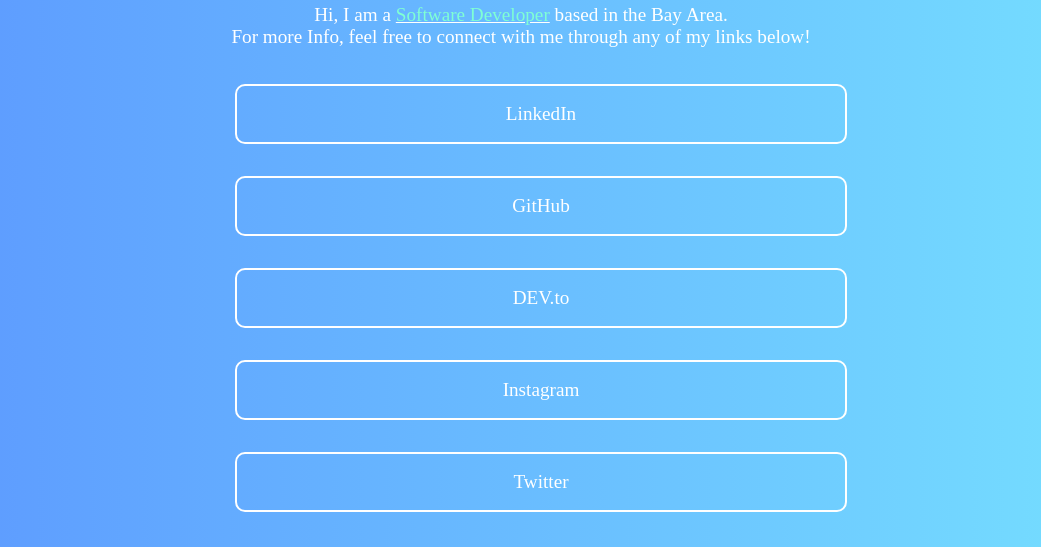
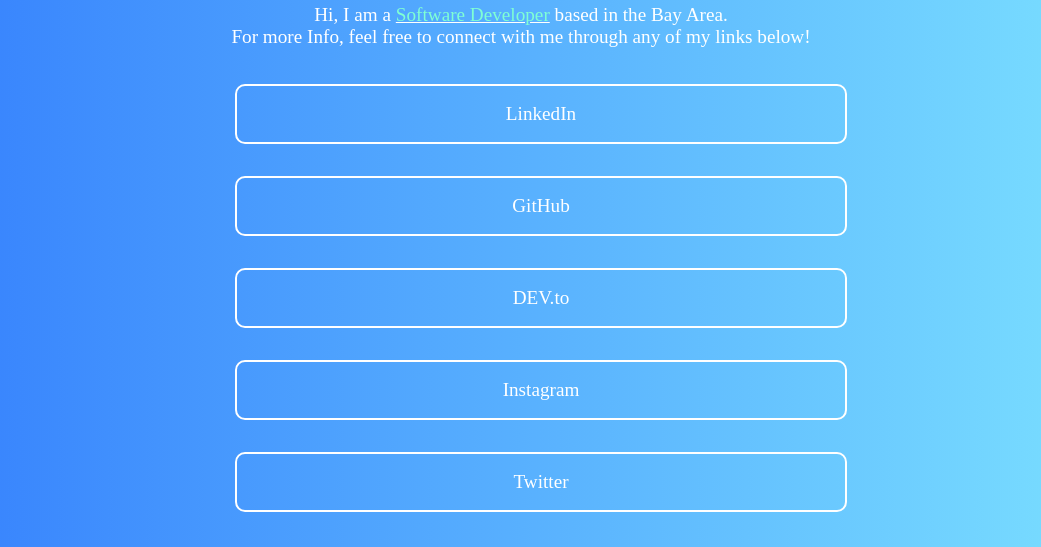
Before and after one commit to joshdaos/jd-linkhub, a website: page index.html in a window 1280 px wide. Shown: the part 261-808 px from the top of the page, without its empty margins (119-1160 px from the left). Drawn offline with nearby package versions, Linux system fonts and the light colour scheme.

Commit message:
changed gradient tone

```diff
--- a/styles/main.css
+++ b/styles/main.css
@@ -6,7 +6,7 @@
     text-align: center;
     font-size: 120%;
     color: white;
-    background: linear-gradient(to right, rgb(92, 151, 255) , rgb(118, 225, 255));
+    background: linear-gradient(to right, rgb(51, 125, 253) , rgb(125, 227, 255));
 }
 
 img {
```
